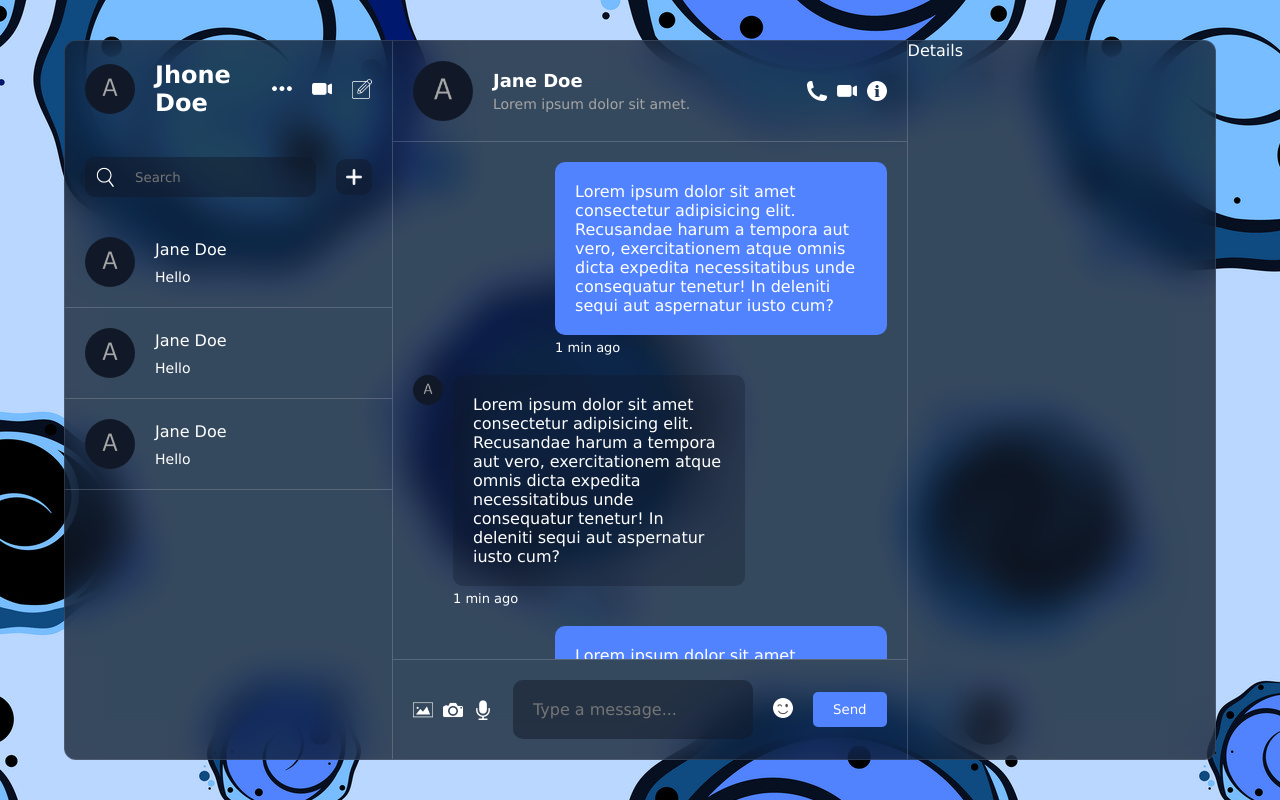
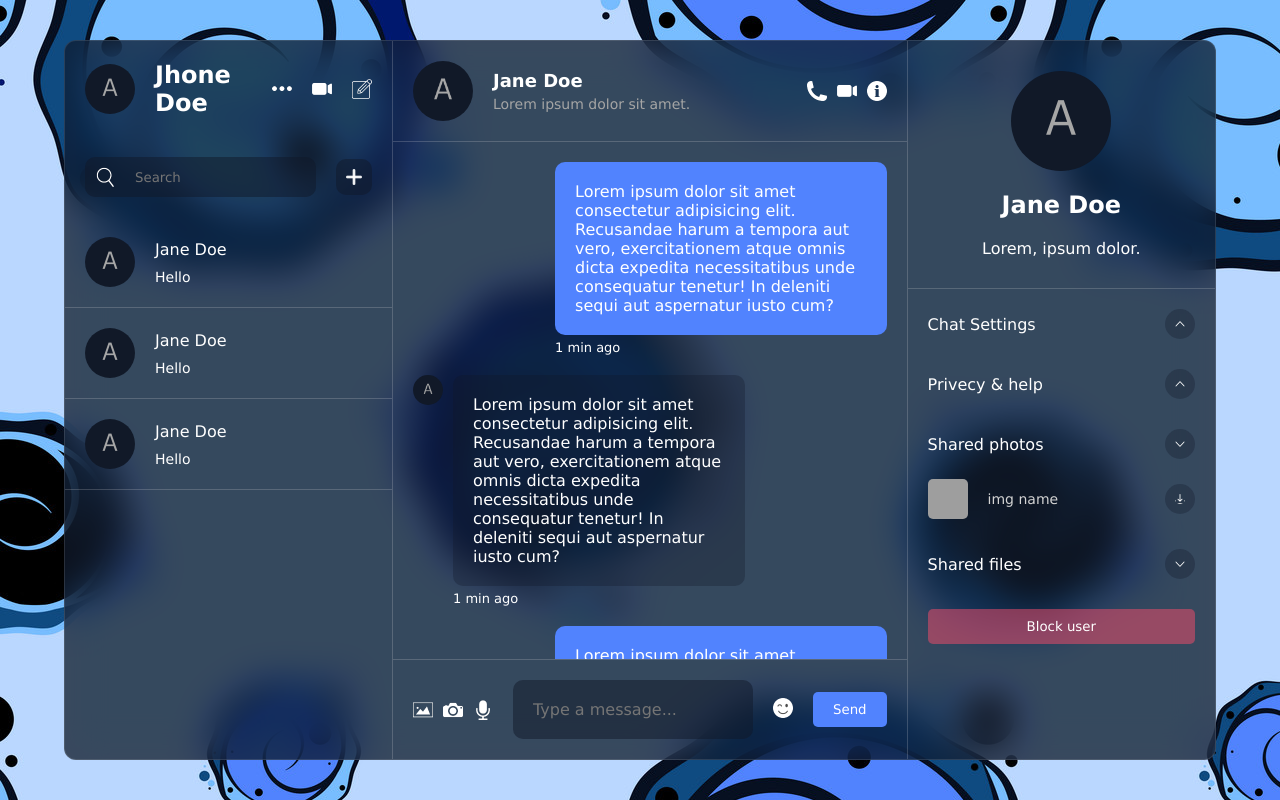
Before and after one commit to vasliddinov13/react-chat, a React (Vite) app: page / in a window 1280 px wide. Built offline with nearby package versions, Linux system fonts and the light colour scheme; grey boxes are pictures that could not be loaded.

Commit message:
details design created

```diff
--- a/src/components/details/Details.jsx
+++ b/src/components/details/Details.jsx
@@ -3,7 +3,49 @@ import './details.css';
 
 const Details = () => {
   return (
-    <div className='details'>Details</div>
+    <div className='details'>
+      <div className="user">
+        <img src="./avatar.png" alt="" />
+        <h2>Jane Doe</h2>
+        <p>Lorem, ipsum dolor.</p>
+      </div>
+      <div className="info">
+        <div className="option">
+          <div className="title">
+            <span>Chat Settings</span>
+            <img src="./arrowUp.png" alt="" />
+          </div>
+        </div>
+        <div className="option">
+          <div className="title">
+            <span>Privecy & help</span>
+            <img src="./arrowUp.png" alt="" />
+          </div>
+        </div>
+        <div className="option">
+          <div className="title">
+            <span>Shared photos</span>
+            <img src="./arrowDown.png" alt="" />
+          </div>
+          <div className="photos">
+            <div className="photoItem">
+              <div className="photoDetail">
+                <img src="https://i.pinimg.com/736x/33/59/dd/3359dd4175ee66c2490c7c0c2ee54e46.jpg" alt="" />
+                <span>img name</span>
+              </div>
+              <img src="./download.png" alt="" className='icon' />
+            </div>
+          </div>
+        </div>
+        <div className="option">
+          <div className="title">
+            <span>Shared files</span>
+            <img src="./arrowDown.png" alt="" />
+          </div>
+        </div>
+        <button>Block user</button>
+      </div>
+    </div>
   )
 }
 
--- a/src/components/details/details.css
+++ b/src/components/details/details.css
@@ -1,4 +1,97 @@
-.details{
-    max-width: 350px;
-    flex: 1;
+.details {
+  max-width: 350px;
+  flex: 1;
+
+  .user {
+    padding: 30px 20px;
+    display: flex;
+    flex-direction: column;
+    align-items: center;
+    gap: 20px;
+    border-bottom: 1px solid #dddddd35;
+
+    img {
+      width: 100px;
+      height: 100px;
+      border-radius: 50%;
+      object-fit: cover;
+    }
+  }
+
+  .info {
+    display: flex;
+    padding: 20px;
+    flex-direction: column;
+    gap: 30px;
+
+    .option {
+      .title {
+        display: flex;
+        align-items: center;
+        justify-content: space-between;
+
+        img {
+          width: 30px;
+          height: 30px;
+          border-radius: 50%;
+          padding: 10px;
+          background-color: rgba(17, 25, 40, 0.3);
+          cursor: pointer;
+        }
+      }
+
+      .photos {
+        display: flex;
+        flex-direction: column;
+        gap: 20px;
+        margin-top: 20px;
+
+        .photoItem {
+          display: flex;
+          align-items: center;
+          justify-content: space-between;
+
+
+          .photoDetail {
+            display: flex;
+            align-items: center;
+            gap: 20px;
+            img {
+              width: 40px;
+              height: 40px;
+              border-radius: 5px;
+              object-fit: cover;
+            }
+
+            span{
+              font-size: 14px;
+              color: lightgray;
+              font-weight: 300;
+            }
+          }
+
+          .icon{
+            width: 30px;
+            height: 30px;
+            background-color: rgba(17, 25, 40, 0.3);
+            padding: 10px;
+            border-radius: 50%;
+            cursor: pointer;
+          }
+        }
+      }
+    }
+    button{
+      padding: 10px 20px;
+      background-color: rgba(230, 74, 105, 0.553);
+      color: #fff;
+      border: none;
+      border-radius: 5px;
+      cursor: pointer;
+
+      &:hover{
+        background-color: rgba(220, 20, 60, 0.796);
+      }
+    }
+  }
 }
```
